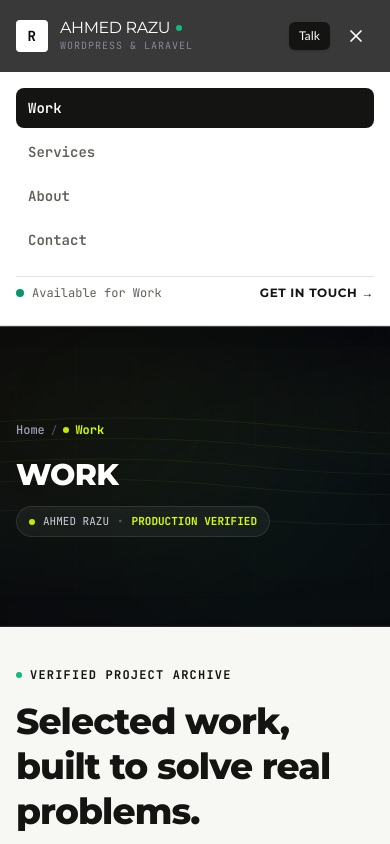
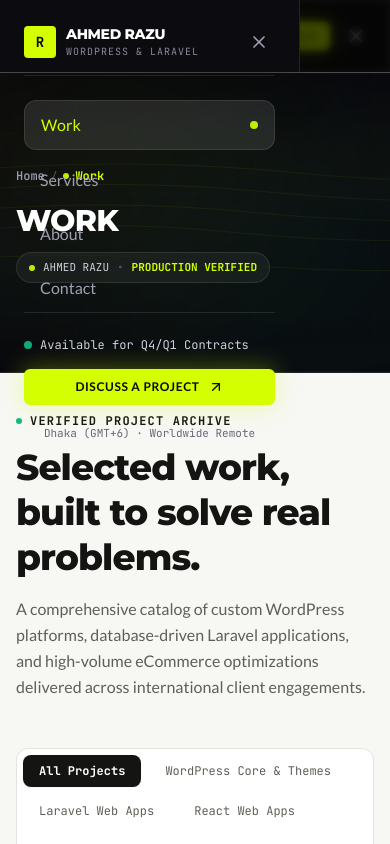
Before and after one commit to razu21698/portfolio, a Next.js app: page /work in a window 390 px wide. Both pictures are taken after a click on the button "Toggle navigation drawer". Shown: the top 844 px of the page. Built offline with nearby package versions, Linux system fonts and the light colour scheme.

Commit message:
feat: slide-in mobile navigation drawer from the left with backdrop overlay and scroll lock

```diff
--- a/src/components/layout/Header.tsx
+++ b/src/components/layout/Header.tsx
@@ -24,6 +24,18 @@
   useEffect(() => {
     setMobileMenuOpen(false);
   }, [pathname]);
+
+  // Lock body scroll when mobile drawer is open
+  useEffect(() => {
+    if (mobileMenuOpen) {
+      document.body.style.overflow = 'hidden';
+    } else {
+      document.body.style.overflow = '';
+    }
+    return () => {
+      document.body.style.overflow = '';
+    };
+  }, [mobileMenuOpen]);
 
   const isDarkHero = !scrolled;
 
@@ -138,7 +150,7 @@
 
         {/* Mobile Hamburger Toggle */}
         <div className="flex items-center gap-2 md:hidden">
-          <Button href="/contact" variant="primary" size="sm" className="text-xs px-2.5 py-1.5">
+          <Button href="/contact" variant="volt" size="sm" className="text-xs px-3 py-1.5 font-bold uppercase font-['Montserrat']">
             <span>Talk</span>
           </Button>
 
@@ -157,45 +169,111 @@
         </div>
       </div>
 
-      {/* Mobile Drawer */}
-      {mobileMenuOpen && (
-        <div className="md:hidden bg-white border-b border-[#E4E4DF] px-4 pt-4 pb-6 space-y-4 shadow-lg text-[#141413]">
-          <nav className="flex flex-col space-y-1">
+      {/* ========================================================= */}
+      {/* MOBILE DRAWER: SLIDES IN FROM THE LEFT                    */}
+      {/* ========================================================= */}
+
+      {/* Backdrop Overlay */}
+      <div
+        className={cn(
+          'fixed inset-0 bg-black/70 backdrop-blur-xs z-50 transition-opacity duration-300 md:hidden',
+          mobileMenuOpen ? 'opacity-100 pointer-events-auto' : 'opacity-0 pointer-events-none'
+        )}
+        onClick={() => setMobileMenuOpen(false)}
+        aria-hidden="true"
+      />
+
+      {/* Left-Side Drawer Panel */}
+      <aside
+        className={cn(
+          'fixed top-0 bottom-0 left-0 w-[300px] max-w-[85vw] bg-[#0c0c10] border-r border-[#222228] text-white z-50 shadow-2xl flex flex-col justify-between p-6 transition-transform duration-300 ease-in-out md:hidden',
+          mobileMenuOpen ? 'translate-x-0' : '-translate-x-full'
+        )}
+        aria-label="Mobile Navigation Drawer"
+      >
+        <div className="space-y-6">
+          {/* Drawer Top Header Bar */}
+          <div className="flex items-center justify-between pb-4 border-b border-white/10">
+            <Link
+              href="/"
+              onClick={() => setMobileMenuOpen(false)}
+              className="flex items-center gap-2.5"
+            >
+              <div className="w-8 h-8 rounded bg-[#D4FF00] text-[#09090c] flex items-center justify-center font-bold text-sm font-mono">
+                R
+              </div>
+              <div className="flex flex-col">
+                <span className="font-extrabold text-sm tracking-tight text-white font-['Montserrat']">
+                  AHMED RAZU
+                </span>
+                <span className="text-[10px] font-mono uppercase tracking-widest text-[#888899]">
+                  WordPress &amp; Laravel
+                </span>
+              </div>
+            </Link>
+
+            <button
+              type="button"
+              onClick={() => setMobileMenuOpen(false)}
+              className="p-1.5 rounded-lg text-[#A0A0B5] hover:text-white hover:bg-white/10 transition-colors"
+              aria-label="Close navigation drawer"
+            >
+              <X className="w-5 h-5" />
+            </button>
+          </div>
+
+          {/* Navigation Links */}
+          <nav className="flex flex-col space-y-1.5">
             {siteConfig.navItems.map((item) => {
               const isActive =
                 pathname === item.href ||
                 (item.href !== '/' && pathname.startsWith(item.href));
+
               return (
                 <Link
                   key={item.href}
                   href={item.href}
+                  onClick={() => setMobileMenuOpen(false)}
                   className={cn(
-                    'text-sm font-semibold py-2.5 px-3 rounded-lg transition-colors font-mono',
+                    'text-base font-bold font-["Montserrat"] py-3 px-4 rounded-xl transition-all flex items-center justify-between',
                     isActive
-                      ? 'bg-[#141413] text-white'
-                      : 'text-[#5F5F58] hover:bg-[#F7F7F4] hover:text-[#141413]'
+                      ? 'bg-white/10 text-[#D4FF00] border border-white/10'
+                      : 'text-[#A0A0B5] hover:text-white hover:bg-white/5 hover:translate-x-1'
                   )}
                 >
-                  {item.label}
+                  <span>{item.label}</span>
+                  {isActive && (
+                    <span className="w-2 h-2 rounded-full bg-[#D4FF00] animate-pulse" />
+                  )}
                 </Link>
               );
             })}
           </nav>
+        </div>
 
-          <div className="pt-2 border-t border-[#E4E4DF] flex items-center justify-between">
-            <div className="flex items-center gap-2 text-xs font-mono text-[#5F5F58]">
-              <span className="w-2 h-2 rounded-full bg-[#059669]" />
-              <span>Available for Work</span>
-            </div>
-            <Link
-              href="/contact"
-              className="text-xs font-bold text-[#141413] hover:text-[#059669] transition-colors font-['Montserrat'] uppercase tracking-wider"
-            >
-              Get In Touch →
-            </Link>
+        {/* Drawer Bottom Telemetry & CTA */}
+        <div className="space-y-4 pt-6 border-t border-white/10">
+          <div className="flex items-center gap-2 text-xs font-mono text-[#D0D0DD]">
+            <span className="w-2 h-2 rounded-full bg-[#10B981] animate-pulse" />
+            <span>Available for Q4/Q1 Contracts</span>
+          </div>
+
+          <Button
+            href="/contact"
+            variant="volt"
+            size="md"
+            className="w-full justify-center font-['Montserrat'] text-xs uppercase tracking-wider font-extrabold"
+            onClick={() => setMobileMenuOpen(false)}
+          >
+            <span>Discuss a Project</span>
+            <ArrowUpRight className="w-4 h-4" />
+          </Button>
+
+          <div className="text-[11px] font-mono text-[#666677] text-center pt-1">
+            Dhaka (GMT+6) · Worldwide Remote
           </div>
         </div>
-      )}
+      </aside>
     </header>
   );
 }
```
